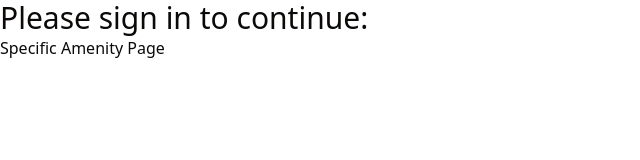
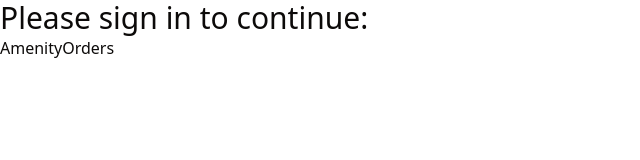
Before and after one commit to bluVshal/carter-forrest-school, a Next.js app: page /amenities/orders in a window 1280 px wide. Shown: the top 160 px of the page, without its empty margins (0-640 px from the left). Built offline with nearby package versions, Linux system fonts and the light colour scheme; no server answers.

Commit message:
Added amenities ordering and stock

```diff
--- /dev/null
+++ b/src/app/(main)/amenities/orders/[ordersId]/page.jsx
@@ -0,0 +1,9 @@
+import React from 'react'
+
+const AmenityOrdering = () => {
+  return (
+    <div>AmenityOrdering</div>
+  )
+}
+
+export default AmenityOrdering
--- /dev/null
+++ b/src/app/(main)/amenities/orders/page.jsx
@@ -0,0 +1,9 @@
+import React from 'react'
+
+const AmenityOrders = () => {
+  return (
+    <div>AmenityOrders</div>
+  )
+}
+
+export default AmenityOrders
```
Also changed, not shown: src/app/(main)/amenities/stock/[amenityId]/page.jsx (renamed from src/app/(main)/amenities/[aemityId]/page.jsx), src/app/(main)/amenities/stock/page.jsx (renamed from src/app/(main)/amenities/page.jsx).
